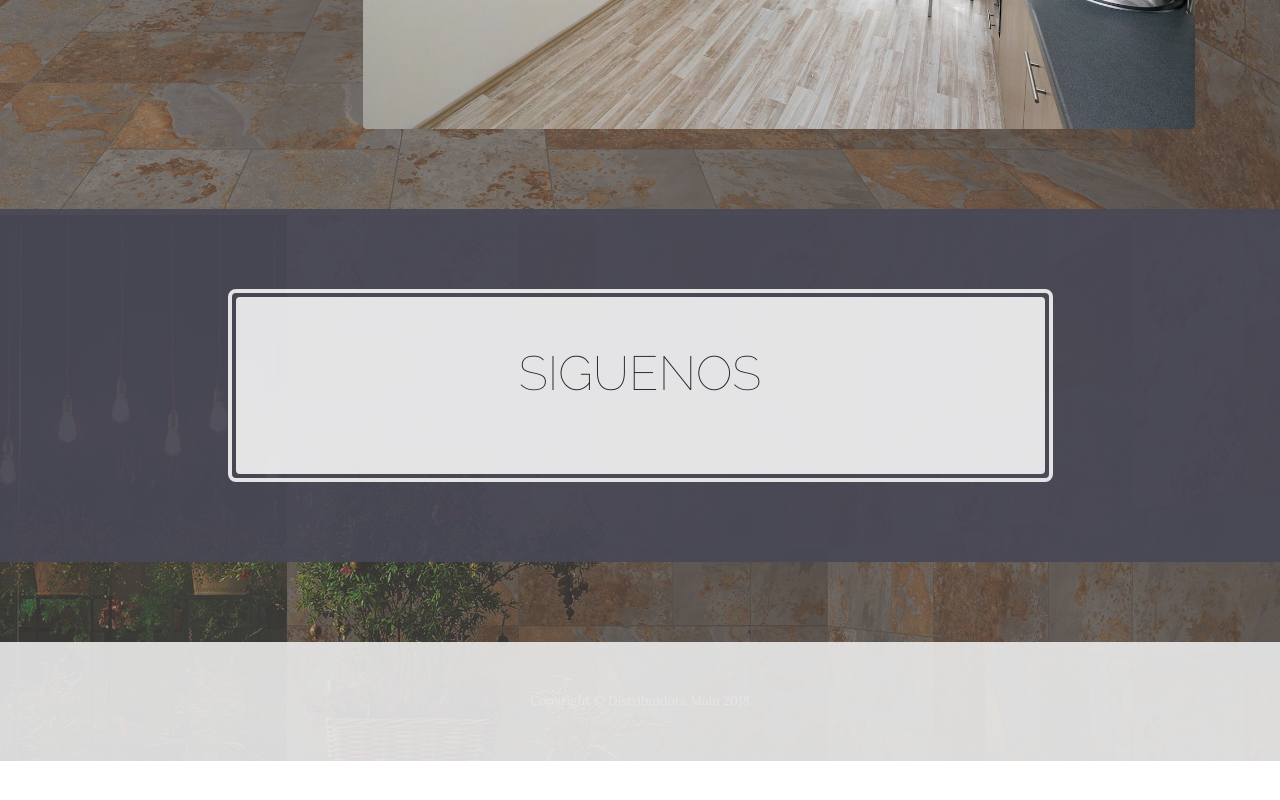
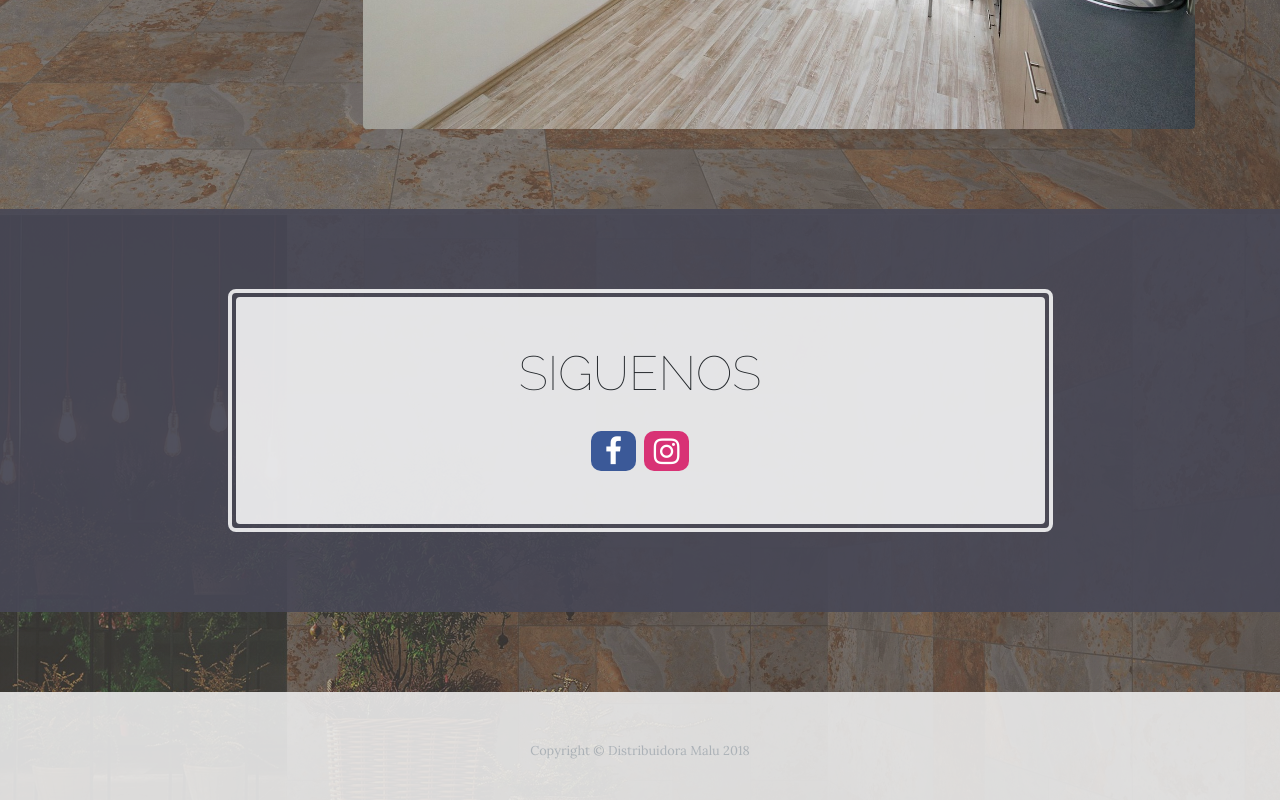
Before and after one commit to rfiatt/distMalu, a website: page index.html in a window 1280 px wide. Shown: the part 734-1534 px from the top of the page. Before the commit the page ends 1495 px from the top, so only its background shows below. Drawn offline with Linux system fonts and the light colour scheme.

Commit message:
Fixes on styles and icons

```diff
--- a/index.html
+++ b/index.html
@@ -9,6 +9,8 @@
     <meta name="author" content="">
 
     <title>Distribuidora Malu</title>
+
+    <link rel="stylesheet" href="https://cdnjs.cloudflare.com/ajax/libs/font-awesome/4.7.0/css/font-awesome.min.css">
 
     <!-- Bootstrap core CSS -->
     <link href="vendor/bootstrap/css/bootstrap.min.css" rel="stylesheet">
@@ -32,6 +34,7 @@
     <!-- Navigation -->
     <nav class="navbar navbar-expand-lg navbar-dark py-lg-4" id="mainNav">
       <div class="container">
+        <a class="navbar-brand text-uppercase text-expanded font-weight-bold d-lg-none" href="#">Distribuidora Malu</a>
         <button class="navbar-toggler" type="button" data-toggle="collapse" data-target="#navbarResponsive" aria-controls="navbarResponsive" aria-expanded="false" aria-label="Toggle navigation">
           <span class="navbar-toggler-icon"></span>
         </button>
@@ -83,6 +86,8 @@
               <h2 class="section-heading mb-4">
                 <span class="section-heading-lower">Siguenos</span>
               </h2>
+              <a href="#" class="fa fa-facebook"></a>
+              <a href="#" class="fa fa-instagram"></a>
             </div>
           </div>
         </div>
--- a/scss/_global.scss
+++ b/scss/_global.scss
@@ -20,7 +20,7 @@ p {
 }
 
 .text-faded {
-  color: fade-out($white, 0.7);
+  color: fade-out($fontColor, 0.7);
 }
 
 .site-heading {
@@ -64,3 +64,29 @@ p {
 .bg-faded {
   background-color: fade-out($white, 0.15);
 }
+
+.fa {
+  padding: 5px;
+  font-size: 30px;
+  width: 45px;
+  text-align: center;
+  text-decoration: none;
+  margin: 5px 2px;
+  border-radius: 10px;
+}
+
+.fa:hover {
+  opacity: 0.7;
+}
+
+/* Facebook */
+.fa-facebook {
+  background: #3B5998;
+  color: white;
+}
+
+/* Instagram */
+.fa-instagram {
+  background: #D83275;
+  color: white;
+}
```
Also changed, not shown: about.html (+1 -0 lines), products.html (+1 -0 lines), store.html (+1 -0 lines), README.md, css/business-casual.css, css/business-casual.min.css.
